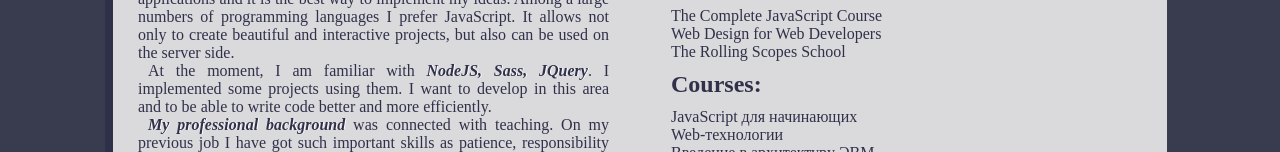
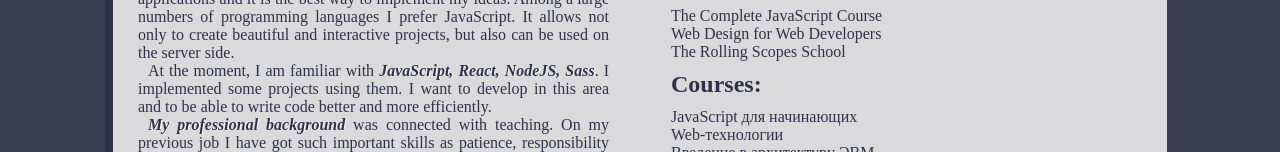
Before and after one commit to jarolika30/rsschool-2019Q1-cv, a plain HTML site: page index.html in a window 1280 px wide. Shown: the part 432-584 px from the top of the page. Drawn offline with Linux system fonts and the light colour scheme.

Commit message:
update about section

```diff
--- a/index.html
+++ b/index.html
@@ -39,7 +39,7 @@
             projects, but also can be used on the server side.
           </p>
           <p class="indent">
-            At the moment, I am familiar with <strong>NodeJS, Sass, JQuery</strong>. I implemented some projects
+            At the moment, I am familiar with <strong>JavaScript, React, NodeJS, Sass</strong>. I implemented some projects
             using them. I want to develop in this area and to be able to write code better and more
             efficiently.
           </p>
```
